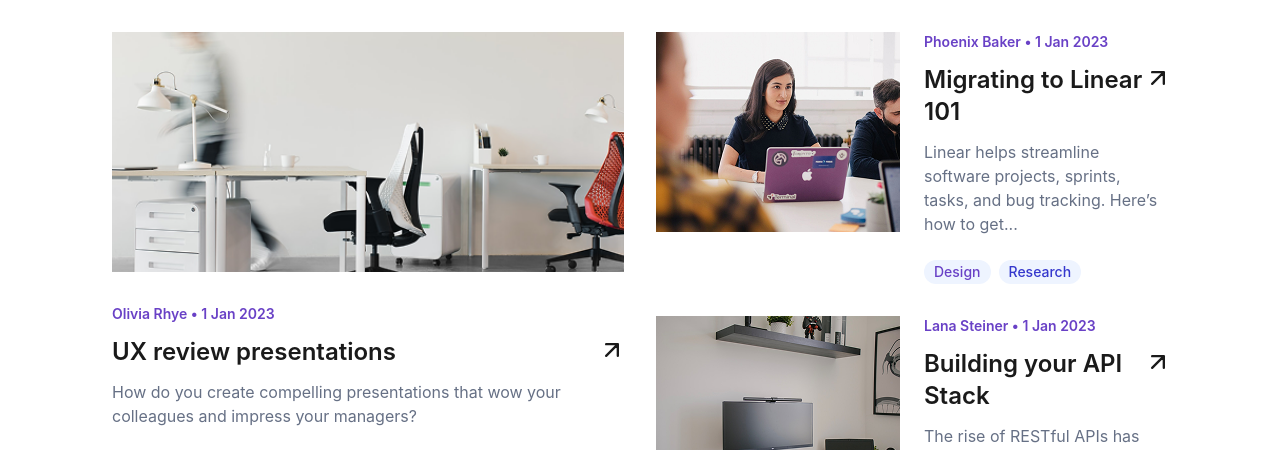
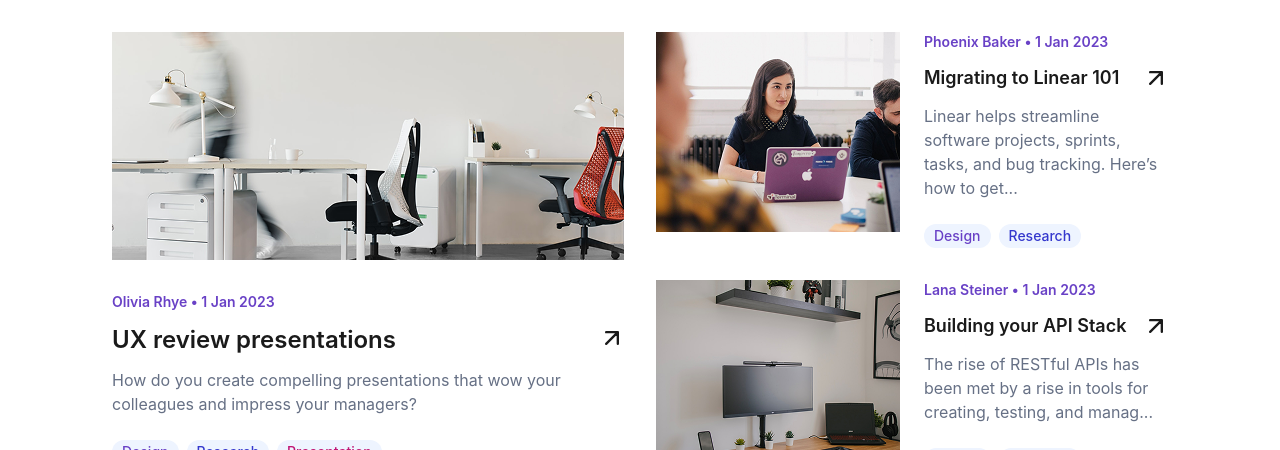
Before and after one commit to Younis1996-code/task-6, a React (Vite) app: page / in a window 1280 px wide. Shown: the part 502-952 px from the top of the page. Built offline with nearby package versions, Linux system fonts and the light colour scheme.

Commit message:
react-typescripte-react-router-dom-tailwind-aos-redux-redux/toolkit

```diff
--- a/src/components/BlogCard/BlogCard.tsx
+++ b/src/components/BlogCard/BlogCard.tsx
@@ -7,7 +7,7 @@ import arrowIcon from "../../assets/HomePhotos/arrow-up-right (1).svg";
 import arrowIconW from "../../assets/HomePhotos/arrow-up-right.svg";
 import type { RootState } from "../../redux/store";
 
-const BlogCard = ({ post }: { post: PostsTypes }) => {
+const BlogCard = ({ post, post1 }: { post: PostsTypes; post1?: string }) => {
   const { mode } = useSelector((state: RootState) => state.posts);
   const navigate = useNavigate();
   const dispatch = useDispatch();
@@ -24,7 +24,7 @@ const BlogCard = ({ post }: { post: PostsTypes }) => {
       className="flex flex-col cursor-pointer"
       onClick={() => handleArrowClick(post.id)}
     >
-      <div className="w-full h-[240px]">
+      <div className={`w-full  ${post1 ? post1 : "h-[240px]"}`}>
         <img
           className="w-full h-full object-cover"
           src={post.image}
--- a/src/components/BlogCard/RecBlogCard.tsx
+++ b/src/components/BlogCard/RecBlogCard.tsx
@@ -12,10 +12,12 @@ const RecBlogCard = ({
   postRe,
   postRe1,
   postRe2,
+  rePost,
 }: {
   postRe: PostsTypes;
   postRe1?: string;
   postRe2?: string;
+  rePost?: string;
 }) => {
   const { mode } = useSelector((state: RootState) => state.posts);
   const navigate = useNavigate();
@@ -45,7 +47,11 @@ const RecBlogCard = ({
           {postRe.date}
         </p>
         <div className="flex justify-between">
-          <h3 className="text-2xl/[32px] font-semibold dark:text-white">
+          <h3
+            className={` font-semibold dark:text-white ${
+              rePost ? rePost : "text-2xl/[32px]"
+            }`}
+          >
             {postRe.title}
           </h3>
           <div className="w-[24px] h-[28px]">
--- a/src/pages/HomePage.tsx
+++ b/src/pages/HomePage.tsx
@@ -44,16 +44,16 @@ const HomePage = () => {
           data-aos-delay="200"
           className="grid lg:grid-cols-2 gap-8"
         >
-          <BlogCard post={postsData[0]} />
+          <BlogCard post={postsData[0]} post1="h-[228px]" />
 
           <div
             data-aos="fade-left"
             data-aos-delay="300"
             className="flex flex-col gap-8"
           >
-            <RecBlogCard postRe={postsData[1]} />
+            <RecBlogCard postRe={postsData[1]} rePost="text-lg/[28px]" />
 
-            <RecBlogCard postRe={postsData[2]} />
+            <RecBlogCard postRe={postsData[2]} rePost="text-lg/[28px]" />
           </div>
         </div>
 
```
